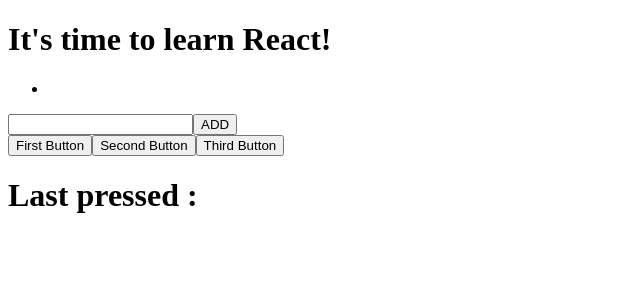
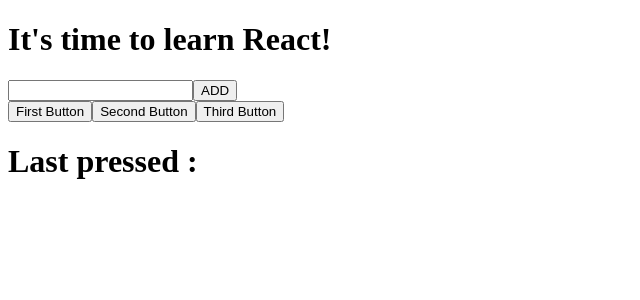
Before and after one commit to paolamelch/React-Paola, a React (Create React App) app in the folder my-app1/: page / in a window 1280 px wide. Shown: the top 300 px of the page, without its empty margins (0-640 px from the left). Built offline with nearby package versions, Linux system fonts and the light colour scheme.

Commit message:
esercizio 24

```diff
--- a/my-app1/src/ToDoList.js
+++ b/my-app1/src/ToDoList.js
@@ -18,8 +18,8 @@
 
     handleAddingInput = () =>{
         const input = [this.state.string];
-
         this.setState({items : this.state.items.concat(input)})
+        this.setState({string : ""})
     }
 
     componentDidUpdate(){
@@ -27,13 +27,14 @@
     }
 
     render(){
+        const listItems = this.state.items.map((item) => (<li>{item}</li>))
         return(
             <div>
                <ul>
-                <li>{this.state.items}</li>
+                {listItems}
                 </ul>
                 <div>
-                    <input type="text" name="input" onChange={this.handleItemChange}/>
+                    <input type="text" value={this.state.string} name="input" onChange={this.handleItemChange}/>
                     <button onClick={this.handleAddingInput}>ADD</button>
                 </div>
             </div>
```
Also changed, not shown: my-app1/src/consegna esercizi/es24/Lists 04.txt (added).
